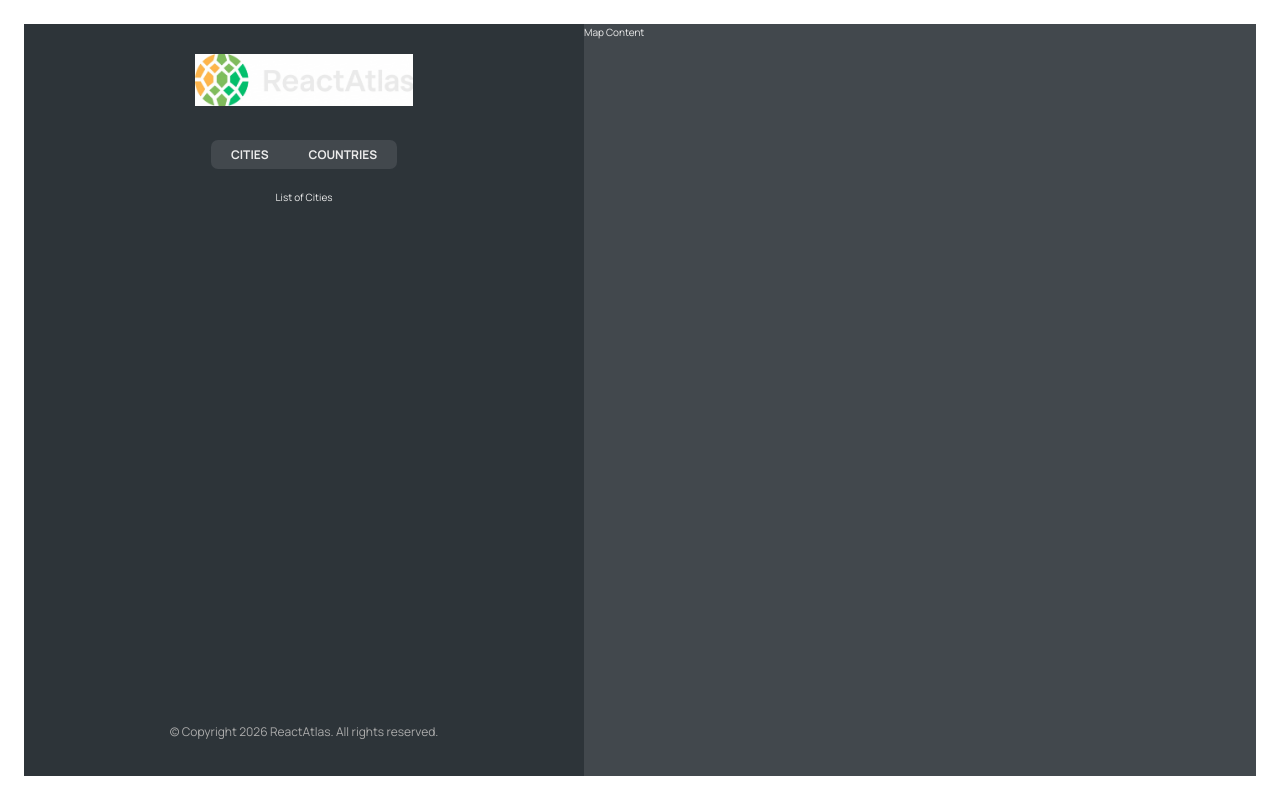
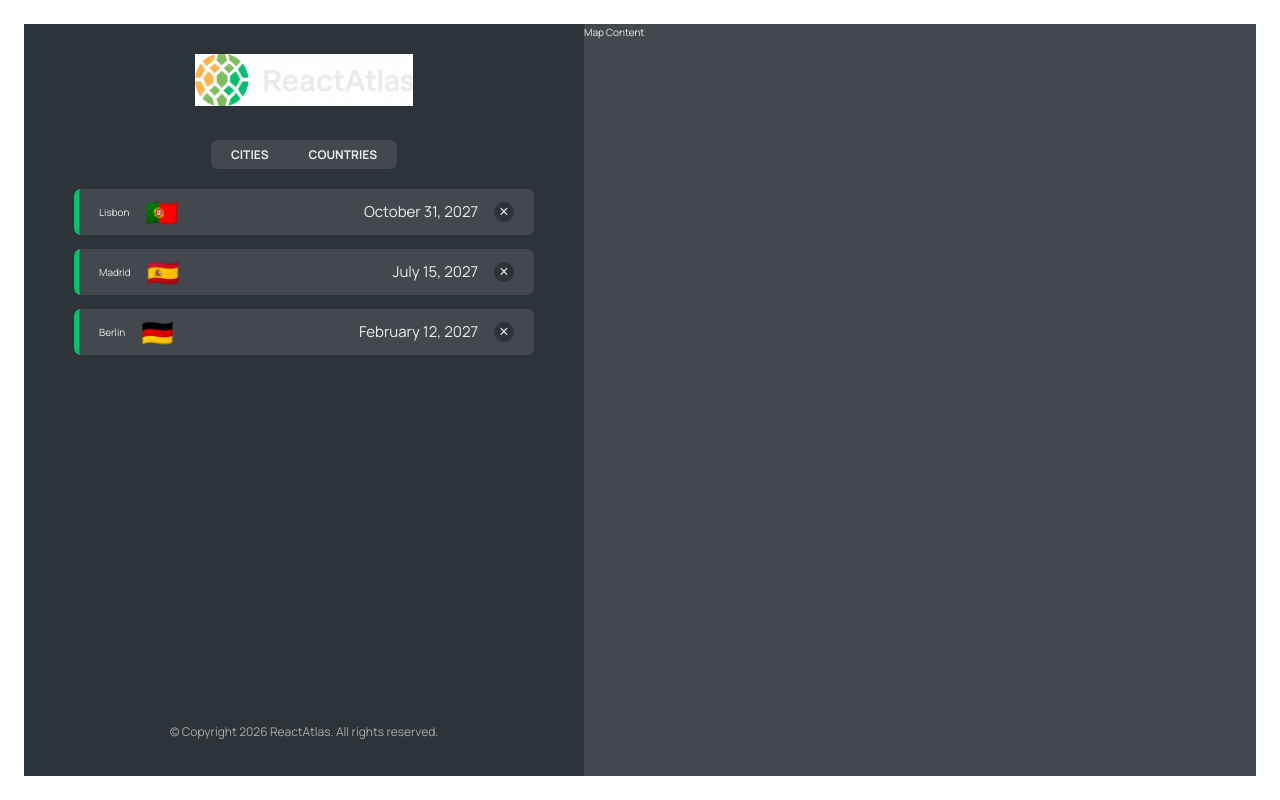
Before and after one commit to DENBARIT/ReactAtlas-Single-Page-React-App, a React (Vite) app: page /app in a window 1280 px wide. Built offline with nearby package versions, Linux system fonts and the light colour scheme; data requests are answered from the project's data file.

Commit message:
feat:using fake api,loading the cities list and city items

```diff
--- a/package.json
+++ b/package.json
@@ -7,9 +7,12 @@
     "dev": "vite",
     "build": "vite build",
     "lint": "eslint .",
-    "preview": "vite preview"
+    "preview": "vite preview",
+    "server":"json-server --watch data/cities.json --port 8000 "
+
   },
   "dependencies": {
+    "json-server": "^1.0.0-beta.15",
     "react": "^19.2.7",
     "react-dom": "^19.2.7",
     "react-router-dom": "^7.18.1"
--- a/src/App.jsx
+++ b/src/App.jsx
@@ -5,7 +5,27 @@
 import PageNotFound from "./pages/PageNotFound";
 import AppLayout from "./pages/AppLayout";
 import Login from "./pages/Login";
+import CityList from "./components/CityList";
+import {useState,useEffect} from "react"
+const BASE_URL="http://localhost:8000";
 export default function App() {
+
+ const [cities,setCities]=useState([])
+ const [isLoading,setIsLoading]=useState(false)
+ useEffect(function(){
+async function fetchCities(){
+  try {
+    setIsLoading(true)
+    const res=await fetch(`${BASE_URL}/cities`);
+  const data=await res.json();
+  setCities(data);}catch{
+    alert("There was an error loading data...")
+  }finally{
+    setIsLoading(false)
+  }
+}fetchCities();
+ },[]);
+
   return (
     <BrowserRouter>
       <Routes>
@@ -14,8 +34,8 @@
         <Route path="/pricing" element={<Pricing />} />
 
         <Route path="/app" element={<AppLayout />} >
-        <Route index element={<p>List of Cities</p>} />
-        <Route path="cities" element={<p>List of cities</p>} />
+        <Route index element={<CityList  cities={cities} isLoading={isLoading}/>} />
+        <Route path="cities" element={<CityList cities={cities} isLoading={isLoading}/>} />
         <Route path="countries" element={<p>List of countries</p>} />
         <Route path="form" element={<p>Form</p>} />
         </Route>
--- /dev/null
+++ b/src/components/CityItem.jsx
@@ -0,0 +1,19 @@
+import styles from './CityItem.module.css';
+const formatDate = (date) =>
+  new Intl.DateTimeFormat("en", {
+    day: "numeric",
+    month: "long",
+    year: "numeric",
+
+  }).format(new Date(date));
+function CityItem({city}){
+    const {cityName, emoji,date} = city;
+
+return  <li className={styles.cityItem}>
+<span className={styles.cityName}>{cityName}</span>
+<span className={styles.emoji}>{emoji}</span>
+<time className={styles.date}>{formatDate(date)}</time>
+<button className={styles.deleteBtn}>&times;</button>
+</li>
+}
+export default CityItem;
--- a/src/components/CityItem.module.css
+++ b/src/components/CityItem.module.css
@@ -33,6 +33,7 @@
 
 .date {
   font-size: 1.5rem;
+  margin-left: auto;
 }
 
 .deleteBtn {
--- /dev/null
+++ b/src/components/CityList.jsx
@@ -0,0 +1,18 @@
+import styles from './CityList.module.css'
+import Spinner from "./Spinner"
+import CityItem from "./CityItem"
+import Message from "./Message"
+function CityList({cities,isLoading}) {
+    if(isLoading) return <Spinner/>
+    if(cities.length === 0) return <Message message="No cities to display."/>
+    return (
+        <ul className={styles.cityList}>
+    {cities.map(city=> <CityItem city={city}  key={city.id}/>)}
+
+
+        </ul>
+
+    )
+}
+
+export default CityList
```
Also changed, not shown: src/components/City.jsx (+1 -7 lines), 1 other file (tests, documents, lock files or other folders).
